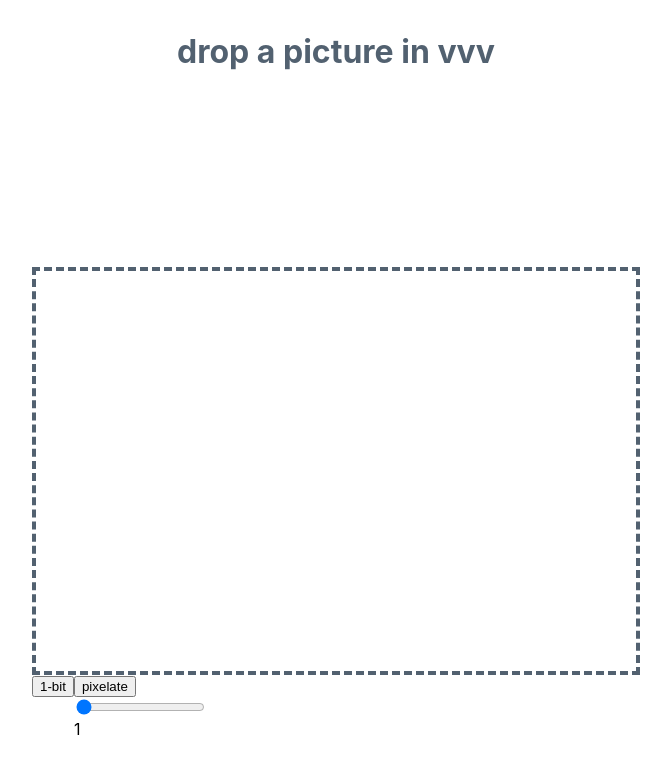
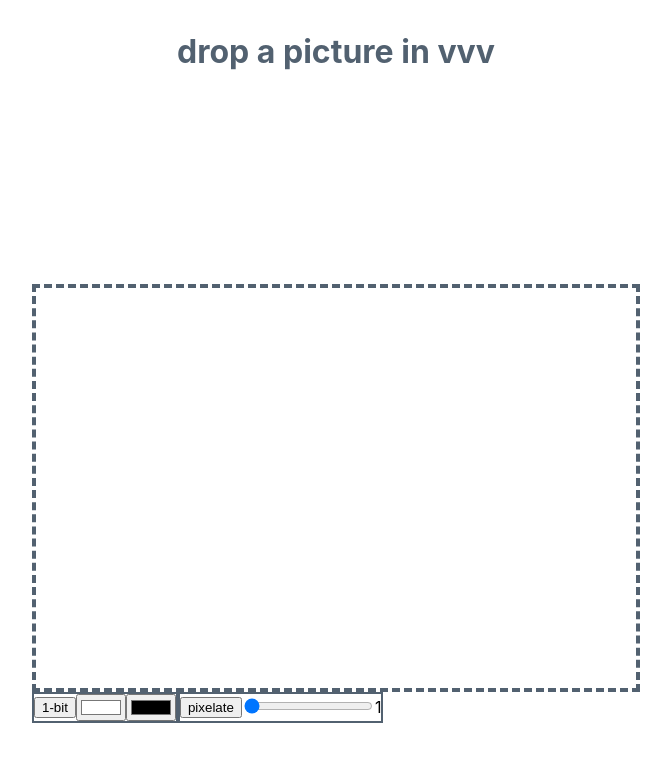
Before and after one commit to gbegnoche/bitpics, a React (Create React App) app: page / in a window 1280 px wide. Shown: the top 774 px of the page, without its empty margins (304-975 px from the left). Built offline with nearby package versions, Linux system fonts and the light colour scheme.

Commit message:
add color picker

```diff
--- /dev/null
+++ b/src/ColorPicker/ColorPicker.js
@@ -0,0 +1,17 @@
+import React from 'react';
+
+const ColorPicker = ({value, onChange, id}) => {
+	const handleChange = (e) => {
+		e.preventDefault();
+		const value = e.target.value;
+		onChange(value, id);
+	}
+
+	return (
+		<div>
+			<input id={id} type="color" value={value} onChange={handleChange} />
+		</div>
+	)
+}
+
+export default ColorPicker;
--- a/src/PictureBox/PictureBox.css
+++ b/src/PictureBox/PictureBox.css
@@ -25,3 +25,10 @@
 .input-container {
     display: flex;
 }
+
+.button-container {
+    display: flex;
+    align-items: center;
+    justify-content: center;
+    border: 2px solid #526170
+}
--- a/src/PictureBox/PictureBox.js
+++ b/src/PictureBox/PictureBox.js
@@ -3,10 +3,13 @@ import './PictureBox.css';
 import axios from 'axios';
 
 import Slider from '../Slider/Slider';
+import ColorPicker from '../ColorPicker/ColorPicker';
 
 const PictureBox = () => {
 	const [currentPic, setCurrentPic] = useState('');
 	const [pixelateSize, setPixelateSize] = useState(1);
+	const [colors, setColors] = useState(['#FFFFFF', '#000000']);
+
 	const picRef = useRef();
 
 	const dragOver = (e) => {
@@ -53,10 +56,11 @@ const PictureBox = () => {
 	const invokeLambda = async (e, url) => {
 		await axios.post(
 			url,
-			//currentPic
 			{
 				image: currentPic,
 				pixelSize: pixelateSize,
+				color1: colors[0],
+				color2: colors[1],
 			}
 		).then((result) => {
 			updateImage(result.data);
@@ -67,6 +71,11 @@ const PictureBox = () => {
 
 	const handleSliderChange = (value, id) => {
 		setPixelateSize(value);
+	}
+
+	const handleColorPickerChange = (value, id) => {
+		colors[id] = value;
+		setColors([...colors]);
 	}
 
 	return (
@@ -90,6 +99,8 @@ const PictureBox = () => {
 					>
 						1-bit
 					</button>
+					<ColorPicker id={0} value={colors[0]} onChange={handleColorPickerChange} />
+					<ColorPicker id={1} value={colors[1]} onChange={handleColorPickerChange} />
 				</div>
 				<div className="button-container">
 					<button
@@ -100,7 +111,7 @@ const PictureBox = () => {
 					>
 						pixelate
 					</button>
-					<Slider id="1" onChange={handleSliderChange} value={pixelateSize} />
+					<Slider id="pixel-size-slider" onChange={handleSliderChange} value={pixelateSize} />
 					<div>{pixelateSize}</div>
 				</div>
 			</div>
```
Also changed, not shown: 2 other files (tests, documents, lock files or other folders).
